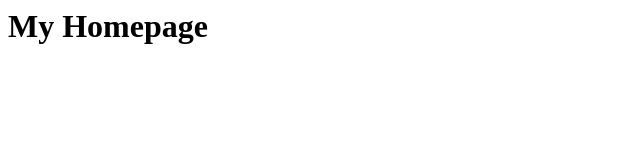
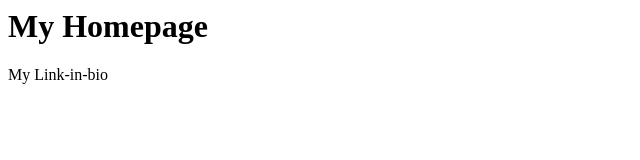
Before and after one commit to MichaelSkaribas/link-in-bio, a plain HTML site: page index.html in a window 1280 px wide. Shown: the full height of the page, 0-640 px from the left. Drawn offline with Linux system fonts and the light colour scheme.

Commit message:
More text

```diff
--- a/index.html
+++ b/index.html
@@ -1 +1,2 @@
 <h1>My Homepage</h1>
+<body>My Link-in-bio</body>
```
